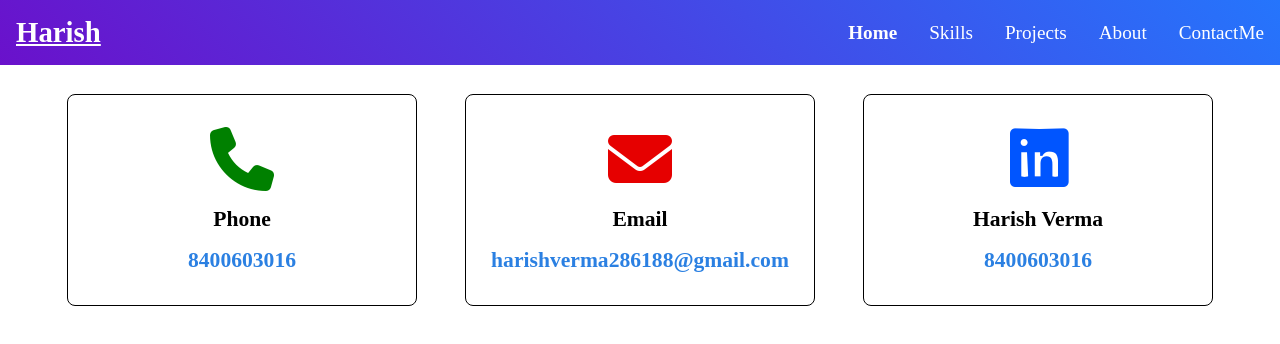
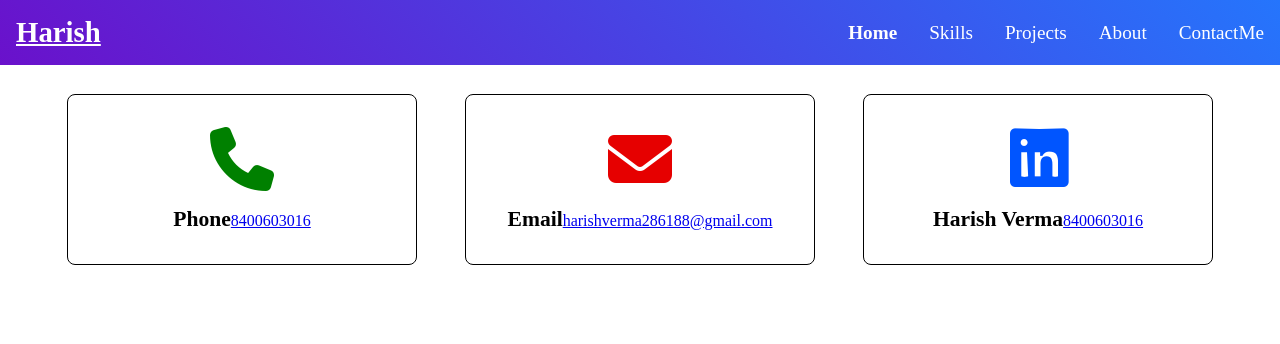
Before and after one commit to HarishVerma37/Portfolio, a React (Vite) app: page /contactMe in a window 1280 px wide. Shown: the top 344 px of the page. Built offline with nearby package versions, Linux system fonts and the light colour scheme.

Commit message:
Update Contact.jsx

```diff
--- a/src/ContactComponent/Contact.jsx
+++ b/src/ContactComponent/Contact.jsx
@@ -1,15 +1,15 @@
 import "./Contact.css";
-export default function Contact({ icon, title, phone, link }) {
+
+export default function Contact({ icon, title, phone, link ,contactStyle}) {
     return (
-
-
-
-        <a href={link} className="contact">
-            <span>{icon}</span>
-            <span>{title}</span>
-            <span className="head">{phone}</span>
+         <a href={link} className="contact"  style={contactStyle}>
+            <div className="icon-container">
+                {icon}
+            </div>
+            <div>
+                <span className="title">{title}</span>
+                <a href={`tel:${phone}`} className="phone">{phone}</a>
+            </div>
         </a>
-
-
     );
 }
```
